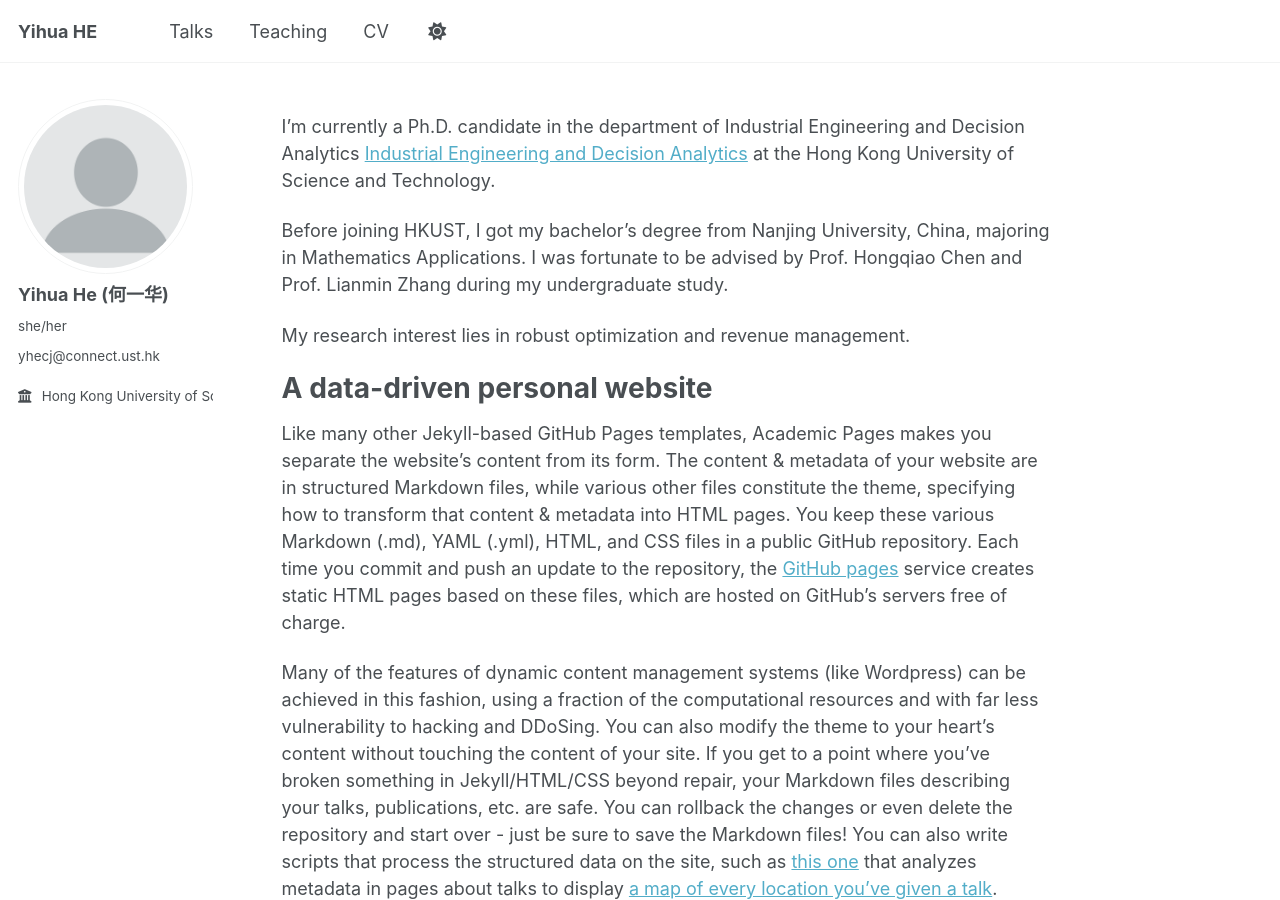
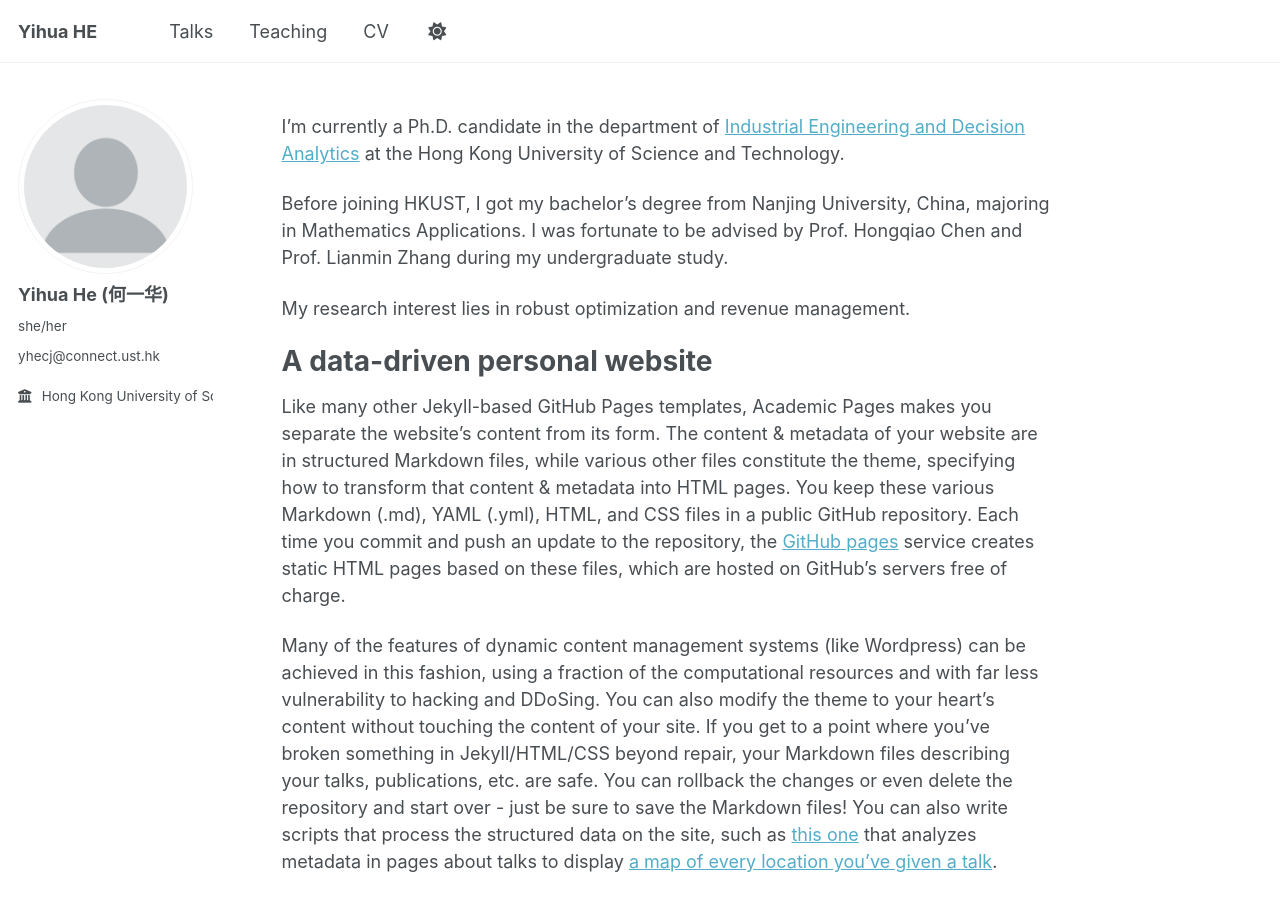
Before and after one commit to hyh50033/YihuaHE, a Jekyll site: the page built from _pages/about.md, in a window 1280 px wide and 900 px high. Built offline with Jekyll 4.4.1, drawn with Linux system fonts in a browser that asks for light colours; a script that is not in the unit is left out; a file with an impossible date is left out.

Commit message:
Update about.md

```diff
--- a/_pages/about.md
+++ b/_pages/about.md
@@ -7,7 +7,7 @@ redirect_from:
   - /about.html
 ---
 
-I'm currently a Ph.D. candidate in the department of Industrial Engineering and Decision Analytics [Industrial Engineering and Decision Analytics](https://ieda.ust.hk/eng/index.php) at the Hong Kong University of Science and Technology.
+I'm currently a Ph.D. candidate in the department of [Industrial Engineering and Decision Analytics](https://ieda.ust.hk/eng/index.php) at the Hong Kong University of Science and Technology.
 
 Before joining HKUST, I got my bachelor's degree from Nanjing University, China, majoring in Mathematics Applications. I was fortunate to be advised by Prof. Hongqiao Chen and Prof. Lianmin Zhang during my undergraduate study.
 
```
